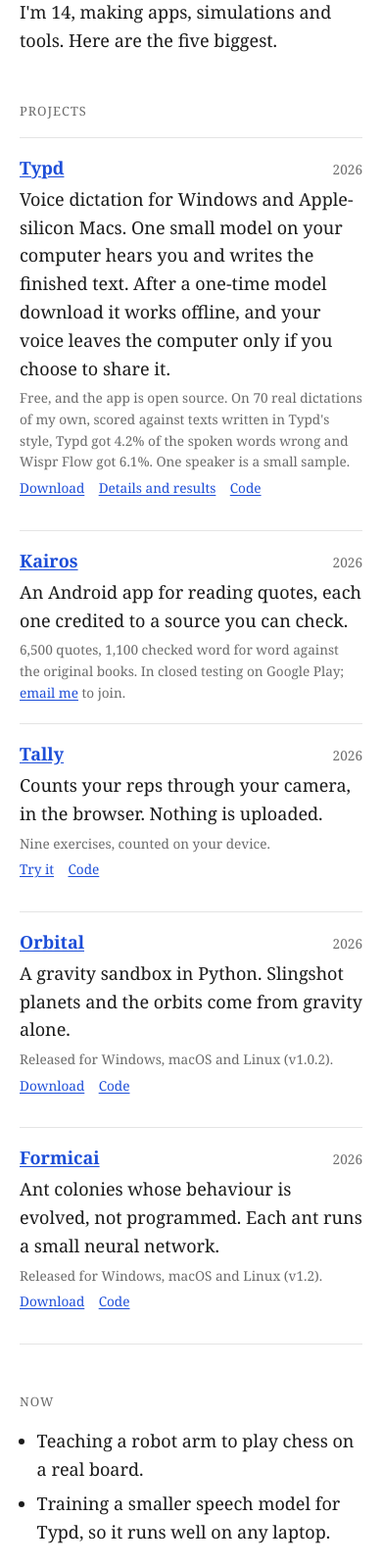
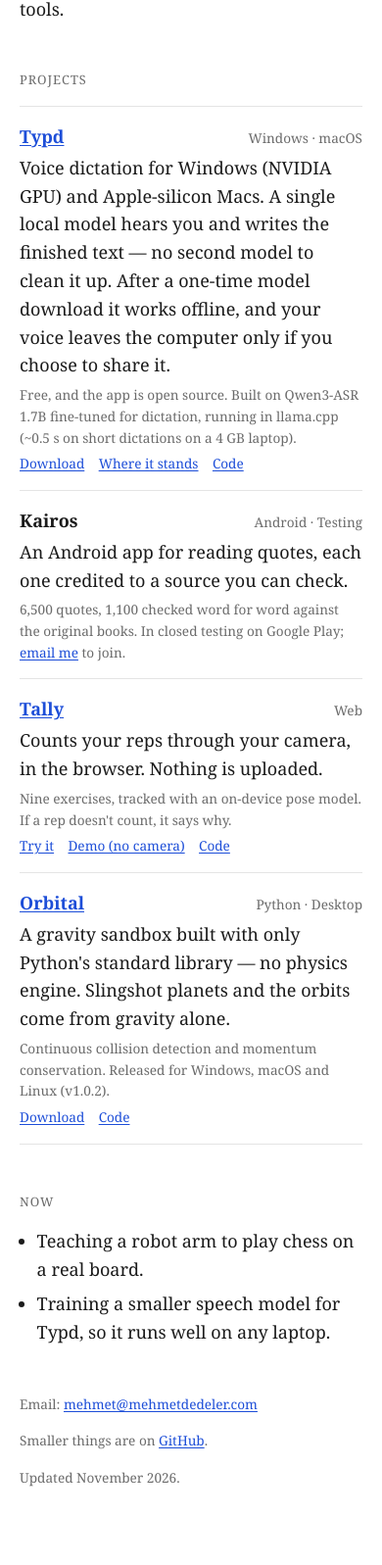
Before and after one commit to SameRainbows/mehmetdedeler, a website: page index.html in a window 390 px wide. Shown: the part 111-1708 px from the top of the page at 98% size. Drawn offline with Linux system fonts and the light colour scheme.

Commit message:
Drop Formicai, align Typd copy with its site, and tighten homepage layout
Generated with [Devin](https://devin.ai)

Co-Authored-By: Devin <158243242+devin-ai-integration[bot]@users.noreply.github.com>

```diff
--- a/index.html
+++ b/index.html
@@ -3,13 +3,13 @@
 <head>
 <meta charset="utf-8">
 <meta name="viewport" content="width=device-width, initial-scale=1">
-<title>Mehmet Dedeler — Building Typd and Kairos</title>
-<meta name="description" content="Mehmet Dedeler is 14 and makes apps, simulations and tools. Typd: voice dictation that runs on your computer. Kairos: 6,500 quotes, in testing on Google Play. Tally: counts reps in the browser. Orbital and Formicai: released for Windows, macOS and Linux.">
+<title>Mehmet Dedeler — Building Typd</title>
+<meta name="description" content="Mehmet Dedeler is 14 and builds apps, simulations and tools: Typd local voice dictation, Kairos sourced quotes, Tally browser rep counter and Orbital.">
 <link rel="canonical" href="https://mehmetdedeler.com/">
 <link rel="me" href="https://github.com/SameRainbows">
 <meta name="author" content="Mehmet Dedeler">
-<meta property="og:title" content="Mehmet Dedeler — Building Typd and Kairos">
-<meta property="og:description" content="Apps, simulations and tools: Typd, Kairos, Tally, Orbital and Formicai.">
+<meta property="og:title" content="Mehmet Dedeler — Building Typd">
+<meta property="og:description" content="Apps, simulations and tools: Typd, Kairos, Tally and Orbital.">
 <meta property="og:url" content="https://mehmetdedeler.com/">
 <meta property="og:type" content="website">
 <meta name="color-scheme" content="light dark">
@@ -24,19 +24,16 @@
   "name": "Mehmet Dedeler",
   "url": "https://mehmetdedeler.com/",
   "email": "mailto:mehmet@mehmetdedeler.com",
-  "description": "Mehmet Dedeler is 14 and makes apps, simulations and tools, including Typd, Kairos, Tally, Orbital and Formicai.",
+  "description": "Mehmet Dedeler is 14 and builds apps, simulations and tools, including Typd, Kairos, Tally and Orbital.",
   "knowsAbout": ["Speech recognition", "Machine learning", "Simulation", "Software development"],
   "sameAs": [
-    "https://github.com/SameRainbows",
-    "https://typd.mehmetdedeler.com/",
-    "https://tally.mehmetdedeler.com/"
+    "https://github.com/SameRainbows"
   ],
   "owns": [
     {"@type": "SoftwareApplication", "name": "Typd", "url": "https://typd.mehmetdedeler.com/", "applicationCategory": "UtilitiesApplication", "operatingSystem": "Windows, macOS"},
     {"@type": "SoftwareApplication", "name": "Kairos", "applicationCategory": "BooksApplication", "operatingSystem": "Android"},
     {"@type": "WebApplication", "name": "Tally", "url": "https://tally.mehmetdedeler.com/", "applicationCategory": "HealthApplication"},
-    {"@type": "SoftwareApplication", "name": "Orbital", "url": "https://github.com/SameRainbows/Orbital", "applicationCategory": "EducationalApplication", "operatingSystem": "Windows, macOS, Linux"},
-    {"@type": "SoftwareApplication", "name": "Formicai", "url": "https://github.com/SameRainbows/Formicai", "applicationCategory": "EducationalApplication", "operatingSystem": "Windows, macOS, Linux"}
+    {"@type": "SoftwareApplication", "name": "Orbital", "url": "https://github.com/SameRainbows/Orbital", "applicationCategory": "EducationalApplication", "operatingSystem": "Windows, macOS, Linux"}
   ]
 }
 </script>
@@ -44,20 +41,22 @@
   :root { --ink: #1b1b1b; --muted: #6b6b6b; --line: #e4e4e4; --link: #1d4ed8; --bg: #fff; }
   @media (prefers-color-scheme: dark) { :root { --ink: #ececec; --muted: #9a9a9a; --line: #2c2c2c; --link: #8fb0ff; --bg: #111; } }
   html { background: var(--bg); color: var(--ink); }
-  body { margin: 0 auto; max-width: 36rem; padding: 4.5rem 1.25rem 4rem; font: 18px/1.6 Charter, "Bitstream Charter", "Iowan Old Style", Georgia, serif; }
+  body { margin: 0 auto; max-width: 36rem; padding: clamp(2.5rem, 8vw, 4.5rem) 1.25rem 4rem; font: 18px/1.6 Charter, "Bitstream Charter", "Iowan Old Style", Georgia, serif; }
   h1 { font-size: 1.5rem; line-height: 1.2; margin: 0 0 .5rem; }
   h2 { font-size: .8rem; letter-spacing: .08em; text-transform: uppercase; color: var(--muted); font-weight: normal; margin: 3rem 0 1rem; }
   p { margin: 0 0 1rem; }
   a { color: var(--link); text-underline-offset: 2px; }
+  a:focus-visible { outline: 2px solid var(--link); outline-offset: 2px; border-radius: 2px; }
   .projects { list-style: none; margin: 0; padding: 0; }
   .projects li { padding: 1rem 0; border-top: 1px solid var(--line); }
   .projects li:last-child { border-bottom: 1px solid var(--line); }
-  .head { display: flex; justify-content: space-between; gap: 1rem; align-items: baseline; }
+  .projects li > p:last-child { margin-bottom: 0; }
+  .head { display: flex; justify-content: space-between; gap: .25rem 1rem; align-items: baseline; flex-wrap: wrap; }
   .name { font-weight: bold; }
-  .year, .proof, .links, footer { color: var(--muted); font-size: .85rem; }
+  .meta, .proof, .links, footer { color: var(--muted); font-size: .85rem; }
   .what { margin: .2rem 0 .3rem; }
   .proof { margin: 0 0 .3rem; }
-  .links a { margin-right: .9rem; }
+  .links { display: flex; flex-wrap: wrap; gap: .25rem .9rem; margin: 0; }
   .now { margin: 0; padding-left: 1.1rem; }
   .now li { margin-bottom: .4rem; }
   footer { margin-top: 3rem; }
@@ -66,40 +65,34 @@
 <body>
 <header>
   <h1>Mehmet Dedeler</h1>
-  <p>I'm 14, making apps, simulations and tools. Here are the five biggest.</p>
+  <p>I'm 14, building apps, simulations and tools.</p>
 </header>
 
 <main>
 <h2>Projects</h2>
 <ol class="projects">
   <li>
-    <div class="head"><a class="name" href="https://typd.mehmetdedeler.com">Typd</a><span class="year">2026</span></div>
-    <p class="what">Voice dictation for Windows and Apple-silicon Macs. One small model on your computer hears you and writes the finished text. After a one-time model download it works offline, and your voice leaves the computer only if you choose to share it.</p>
-    <p class="proof">Free, and the app is open source. On 70 real dictations of my own, scored against texts written in Typd's style, Typd got 4.2% of the spoken words wrong and Wispr Flow got 6.1%. One speaker is a small sample.</p>
-    <p class="links"><a href="https://typd.mehmetdedeler.com/download/">Download</a><a href="https://typd.mehmetdedeler.com">Details and results</a><a href="https://github.com/SameRainbows/typd-app">Code</a></p>
+    <div class="head"><a class="name" href="https://typd.mehmetdedeler.com">Typd</a><span class="meta">Windows · macOS</span></div>
+    <p class="what">Voice dictation for Windows (NVIDIA GPU) and Apple-silicon Macs. A single local model hears you and writes the finished text — no second model to clean it up. After a one-time model download it works offline, and your voice leaves the computer only if you choose to share it.</p>
+    <p class="proof">Free, and the app is open source. Built on Qwen3-ASR 1.7B fine-tuned for dictation, running in llama.cpp (~0.5 s on short dictations on a 4 GB laptop).</p>
+    <p class="links"><a href="https://typd.mehmetdedeler.com/download/">Download</a><a href="https://typd.mehmetdedeler.com/how-we-tested/">Where it stands</a><a href="https://github.com/SameRainbows/typd-app">Code</a></p>
   </li>
   <li>
-    <div class="head"><a class="name" href="mailto:mehmet@mehmetdedeler.com?subject=Kairos%20testing">Kairos</a><span class="year">2026</span></div>
+    <div class="head"><span class="name">Kairos</span><span class="meta">Android · Testing</span></div>
     <p class="what">An Android app for reading quotes, each one credited to a source you can check.</p>
     <p class="proof">6,500 quotes, 1,100 checked word for word against the original books. In closed testing on Google Play; <a href="mailto:mehmet@mehmetdedeler.com?subject=Kairos%20testing">email me</a> to join.</p>
   </li>
   <li>
-    <div class="head"><a class="name" href="https://tally.mehmetdedeler.com">Tally</a><span class="year">2026</span></div>
+    <div class="head"><a class="name" href="https://tally.mehmetdedeler.com">Tally</a><span class="meta">Web</span></div>
     <p class="what">Counts your reps through your camera, in the browser. Nothing is uploaded.</p>
-    <p class="proof">Nine exercises, counted on your device.</p>
-    <p class="links"><a href="https://tally.mehmetdedeler.com">Try it</a><a href="https://github.com/SameRainbows/Tally">Code</a></p>
+    <p class="proof">Nine exercises, tracked with an on-device pose model. If a rep doesn't count, it says why.</p>
+    <p class="links"><a href="https://tally.mehmetdedeler.com">Try it</a><a href="https://tally.mehmetdedeler.com/count/squats?demo">Demo (no camera)</a><a href="https://github.com/SameRainbows/Tally">Code</a></p>
   </li>
   <li>
-    <div class="head"><a class="name" href="https://github.com/SameRainbows/Orbital">Orbital</a><span class="year">2026</span></div>
-    <p class="what">A gravity sandbox in Python. Slingshot planets and the orbits come from gravity alone.</p>
-    <p class="proof">Released for Windows, macOS and Linux (v1.0.2).</p>
+    <div class="head"><a class="name" href="https://github.com/SameRainbows/Orbital">Orbital</a><span class="meta">Python · Desktop</span></div>
+    <p class="what">A gravity sandbox built with only Python's standard library — no physics engine. Slingshot planets and the orbits come from gravity alone.</p>
+    <p class="proof">Continuous collision detection and momentum conservation. Released for Windows, macOS and Linux (v1.0.2).</p>
     <p class="links"><a href="https://github.com/SameRainbows/Orbital/releases/latest">Download</a><a href="https://github.com/SameRainbows/Orbital">Code</a></p>
-  </li>
-  <li>
-    <div class="head"><a class="name" href="https://github.com/SameRainbows/Formicai">Formicai</a><span class="year">2026</span></div>
-    <p class="what">Ant colonies whose behaviour is evolved, not programmed. Each ant runs a small neural network.</p>
-    <p class="proof">Released for Windows, macOS and Linux (v1.2).</p>
-    <p class="links"><a href="https://github.com/SameRainbows/Formicai/releases/latest">Download</a><a href="https://github.com/SameRainbows/Formicai">Code</a></p>
   </li>
 </ol>
 
--- a/public/sitemap.xml
+++ b/public/sitemap.xml
@@ -2,6 +2,6 @@
 <urlset xmlns="http://www.sitemaps.org/schemas/sitemap/0.9">
   <url>
     <loc>https://mehmetdedeler.com/</loc>
-    <lastmod>2026-11-01</lastmod>
+    <lastmod>2026-11-20</lastmod>
   </url>
 </urlset>
```
Also changed, not shown: public/404.html (+2 -1 lines).
